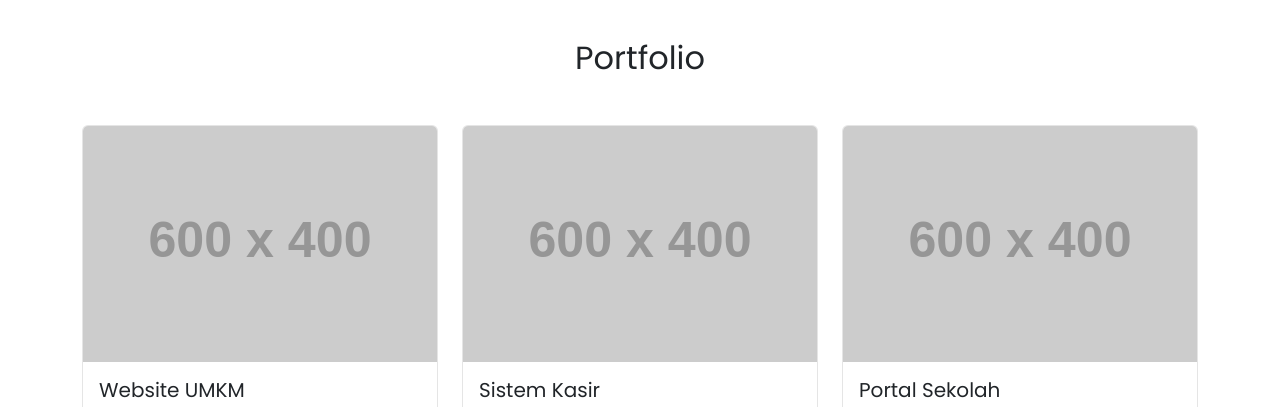
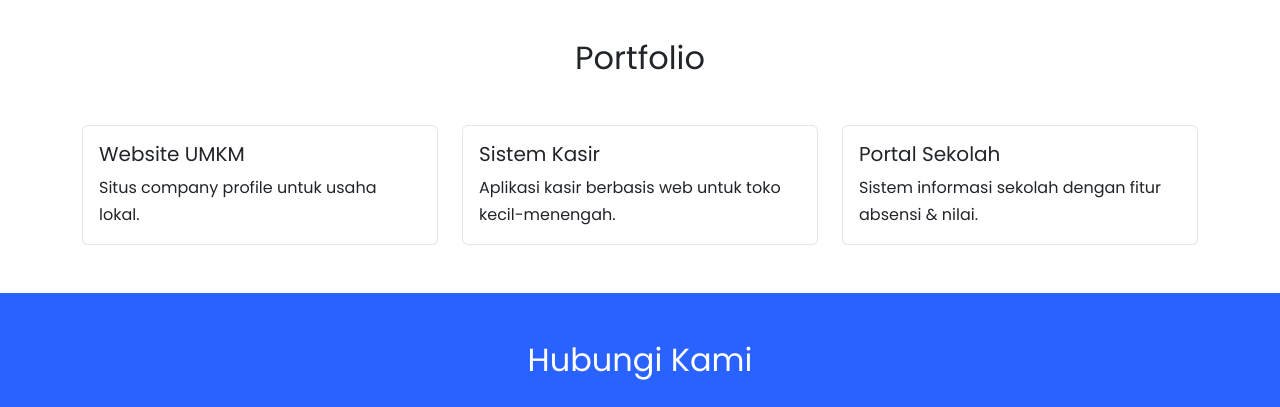
Before and after one commit to Ondisia/ondisia.github.io, a plain HTML site: page index.html in a window 1280 px wide. Shown: the part 1100-1507 px from the top of the page. Drawn offline with nearby package versions, Linux system fonts and the light colour scheme; placeholder pictures from the web are drawn by us.

Commit message:
Update index.html

```diff
--- a/index.html
+++ b/index.html
@@ -125,7 +125,6 @@
       <div class="row g-4 mt-4">
         <div class="col-md-4" data-aos="flip-left">
           <div class="card">
-            <img src="https://via.placeholder.com/600x400" class="card-img-top" alt="Project 1">
             <div class="card-body">
               <h5 class="card-title">Website UMKM</h5>
               <p class="card-text">Situs company profile untuk usaha lokal.</p>
@@ -134,7 +133,6 @@
         </div>
         <div class="col-md-4" data-aos="flip-left" data-aos-delay="200">
           <div class="card">
-            <img src="https://via.placeholder.com/600x400" class="card-img-top" alt="Project 2">
             <div class="card-body">
               <h5 class="card-title">Sistem Kasir</h5>
               <p class="card-text">Aplikasi kasir berbasis web untuk toko kecil-menengah.</p>
@@ -143,7 +141,6 @@
         </div>
         <div class="col-md-4" data-aos="flip-left" data-aos-delay="400">
           <div class="card">
-            <img src="https://via.placeholder.com/600x400" class="card-img-top" alt="Project 3">
             <div class="card-body">
               <h5 class="card-title">Portal Sekolah</h5>
               <p class="card-text">Sistem informasi sekolah dengan fitur absensi & nilai.</p>
```
